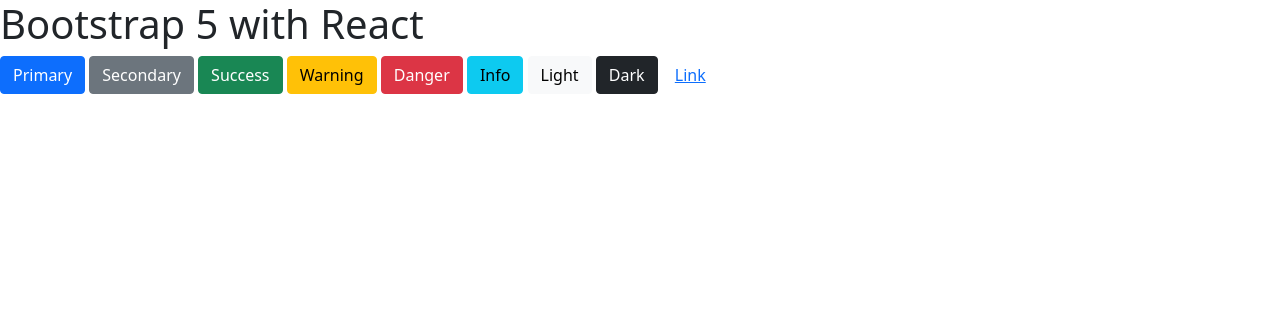
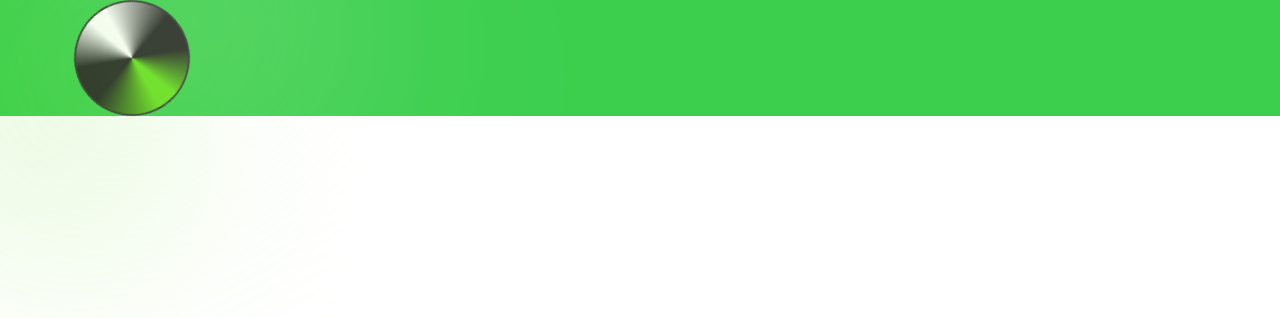
Before and after one commit to Vancsura/icecream, a React (Create React App) app in the folder react-frontend/: page / in a window 1280 px wide. Shown: the top 318 px of the page. Built offline with nearby package versions, Linux system fonts and the light colour scheme.

Commit message:
Image element customization

```diff
--- /dev/null
+++ b/package.json
@@ -0,0 +1,6 @@
+{
+  "dependencies": {
+    "react": "^18.2.0",
+    "react-bootstrap": "^2.7.4"
+  }
+}
--- a/react-frontend/src/App.tsx
+++ b/react-frontend/src/App.tsx
@@ -2,20 +2,12 @@
 import './css/App.css';
 
 import { Button } from 'react-bootstrap';
+import Navbar from "./Navbar";
 
 function App() {
   return (
       <div>
-        <>
-          <h1>Bootstrap 5 with React</h1>
-          <Button variant="primary">Primary</Button>{' '}
-          <Button variant="secondary">Secondary</Button>{' '}
-          <Button variant="success">Success</Button>{' '}
-          <Button variant="warning">Warning</Button>{' '}
-          <Button variant="danger">Danger</Button> <Button variant="info">Info</Button>{' '}
-          <Button variant="light">Light</Button> <Button variant="dark">Dark</Button>{' '}
-          <Button variant="link">Link</Button>
-        </>
+          <Navbar />
       </div>
   );
 }
--- a/react-frontend/src/Navbar.tsx
+++ b/react-frontend/src/Navbar.tsx
@@ -3,7 +3,7 @@
            // <!-- Top menu -->
             <nav className="navbar navbar-dark fixed-top navbar-expand-md navbar-no-bg">
                 <div className="container">
-                    <a className="navbar-brand" href="index.html">Bootstrap 4 Carousel Fullscreen Template</a>
+                    <a className="navbar-brand" href="index.html"></a>
                     <button className="navbar-toggler" type="button" data-toggle="collapse" data-target="#navbarNav" aria-controls="navbarNav" aria-expanded="false" aria-label="Toggle navigation">
                         <span className="navbar-toggler-icon"></span>
                     </button>
--- a/react-frontend/src/css/navbar.css
+++ b/react-frontend/src/css/navbar.css
@@ -1,8 +1,8 @@
 @charset "UTF-8";
 
-.navbar { background: #444; transition: all .6s; backface-visibility: hidden; }
+.navbar { background: #3CCF4E;}
 
-.navbar.navbar-no-bg { background: #444; background: rgba(0, 0, 0, 0.2); }
+.navbar.navbar-no-bg { background: #3CCF4E;}
 
 .navbar-dark .navbar-nav { font-size: 15px; color: #fff; text-transform: uppercase; }
 .navbar-dark .navbar-nav .nav-link { color: #fff; color: rgba(255, 255, 255, 0.8); border: 0; }
@@ -12,8 +12,79 @@
 .navbar-expand-md .navbar-nav .nav-link { padding-right: 1rem; padding-left: 1rem; }
 
 .navbar-brand {
-    width: 123px;
-    background: url(../img/logo.svg) left center no-repeat;
-    border: 0;
-    text-indent: -99999px;
+    width: 100px;
+    height: 100px;
+    font-size:30px;
+    color: #fff;
+    background: none;
+    border: none;
+    border-radius: 50%;
+    position: relative;
+    z-index: 0;
+    transition: .3s;
+    cursor: pointer;
 }
+.navbar-brand:before {
+    content: "";
+    position: absolute;
+    inset: -8px;
+    padding: 5px;
+    border-radius: 50%;
+    background: conic-gradient(
+            #67df1d ,
+            #0000 70deg 110deg,
+            #ffffff 160deg 180deg,
+            #0000 250deg 290deg,
+            #67df1d 340deg
+    );
+    -webkit-mask:
+            linear-gradient(#000 0 0) content-box,
+            linear-gradient(#000 0 0);
+    -webkit-mask-composite: xor;
+    mask-composite: intersect
+}
+.navbar-brand:after {
+    content: "";
+    position: absolute;
+    inset: -100px;
+    background:
+            radial-gradient(200px at left  400px top 150px,#67df1d 100%,#0000),
+            radial-gradient(200px at right 400px bottom 150px,#ffffff 100%,#0000);
+    filter: blur(120px);
+    opacity: .5;
+}
+
+.navbar-brand:before,
+.navbar-brand:after {
+    transition:.5s, 99999s 99999s transform;
+}
+.navbar-brand:hover {
+    box-shadow: 0 0 0 1px #666;
+}
+
+.navbar-brand:hover:before,
+.navbar-brand:hover:after {
+    transform: rotate(36000deg);
+    transition: .5s,600s linear transform;
+}
+.navbar-brand:before {
+    background-color: #222;
+    border: 2px solid #333;
+}
+
+body {
+    margin: 0;
+    min-height: 100vh;
+    display: grid;
+    place-content: center;
+    grid-auto-flow: column;
+    background-color: #111;
+}
+.navbar-brand>img{
+    border-radius: 50%;
+    left: -2px;
+    position: relative;
+    top: 2px;
+    width: 594px;
+    opacity:0.9;
+}
--- a/react-frontend/src/index.tsx
+++ b/react-frontend/src/index.tsx
@@ -1,6 +1,7 @@
 import React from 'react';
 import ReactDOM from 'react-dom/client';
 import './css/index.css';
+import './css/navbar.css'
 import App from './App';
 import reportWebVitals from './reportWebVitals';
 
```
Also changed, not shown: 1 other file (tests, documents, lock files or other folders).
